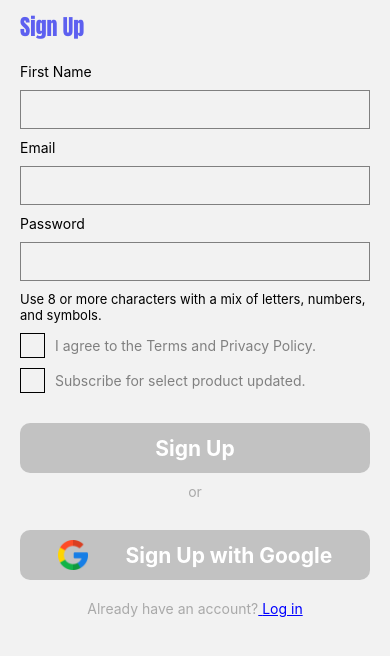
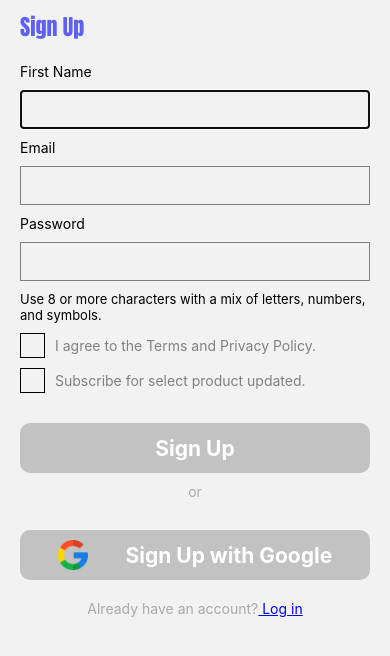
Before and after one commit to BC-MAY-21-RN/kata-05-reservacion-de-vuelos-k5-f22-t1, a React Native app in the folder abcorp/: screen /RegisterScreen in a window 390 px wide. Shown: the top 656 px of the page. Built offline with nearby package versions, Linux system fonts and the light colour scheme.

Commit message:
text input refact

```diff
--- a/abcorp/src/screens/RegisterScreen.js
+++ b/abcorp/src/screens/RegisterScreen.js
@@ -1,9 +1,5 @@
 import React, {useState, useEffect} from 'react';
-import {
-  View,
-  Text,
-  StyleSheet,
-} from 'react-native';
+import {View, Text, StyleSheet} from 'react-native';
 
 import {CheckBox} from '../components/CheckBox';
 import {FormRegister} from '../components/FormRegister';
@@ -13,11 +9,19 @@ import {HaveAccountRegister} from '../components/HaveAccountRegister';
 import {useForm} from '../hooks/useForm';
 
 export const RegisterScreen = () => {
-  const {onChange, form} = useForm({ firstName: '', email: '', password: '', checkedTerm: false, checkedSubscribed: false});
+  const {onChange, form} = useForm({
+    firstName: '',
+    email: '',
+    password: '',
+    checkedTerm: false,
+    checkedSubscribed: false,
+  });
   const {firstName, email, password, checkedTerm, checkedSubscribed} = form;
   const handleCheckTerm = (value, field) => {
     onChange(value === false ? true : false, field);
   };
+
+  console.log(firstName);
 
   return (
     <View style={styles.container}>
@@ -28,8 +32,18 @@ export const RegisterScreen = () => {
         password={password}
         onChange={onChange}
       />
-      <CheckBookRegister checkedTerm={checkedTerm} handleCheckTerm={handleCheckTerm} checkedSubscribed={checkedSubscribed}/>
-      <ButtonsRegister firstName={firstName} email={email} password={password} onChange={onChange} checkedTerm={checkedTerm} />
+      <CheckBookRegister
+        checkedTerm={checkedTerm}
+        handleCheckTerm={handleCheckTerm}
+        checkedSubscribed={checkedSubscribed}
+      />
+      <ButtonsRegister
+        firstName={firstName}
+        email={email}
+        password={password}
+        onChange={onChange}
+        checkedTerm={checkedTerm}
+      />
       <HaveAccountRegister />
     </View>
   );
```
Also changed, not shown: abcorp/src/components/FormRegister.js (+5 -11 lines), 1 other file (tests, documents, lock files or other folders).
